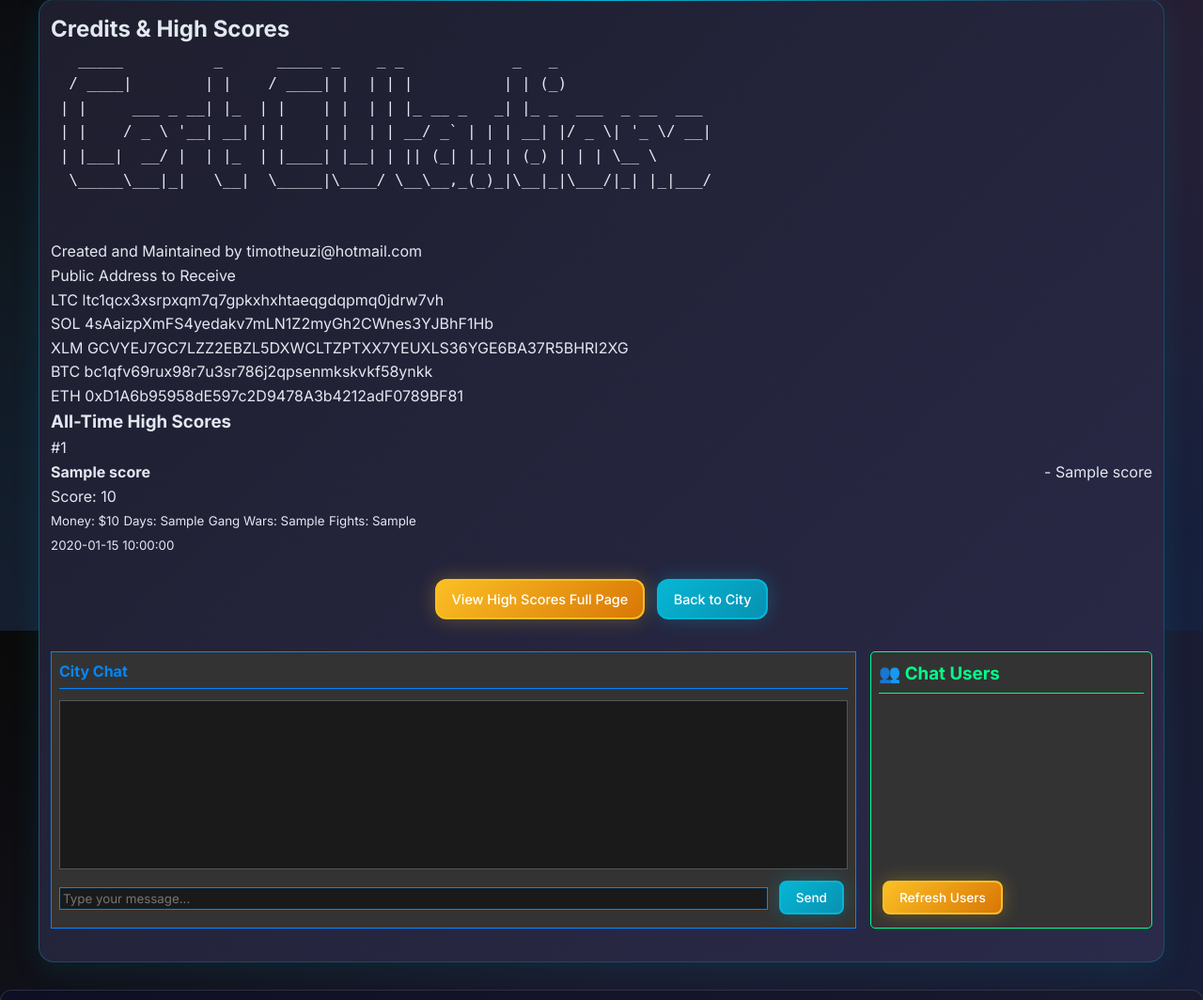
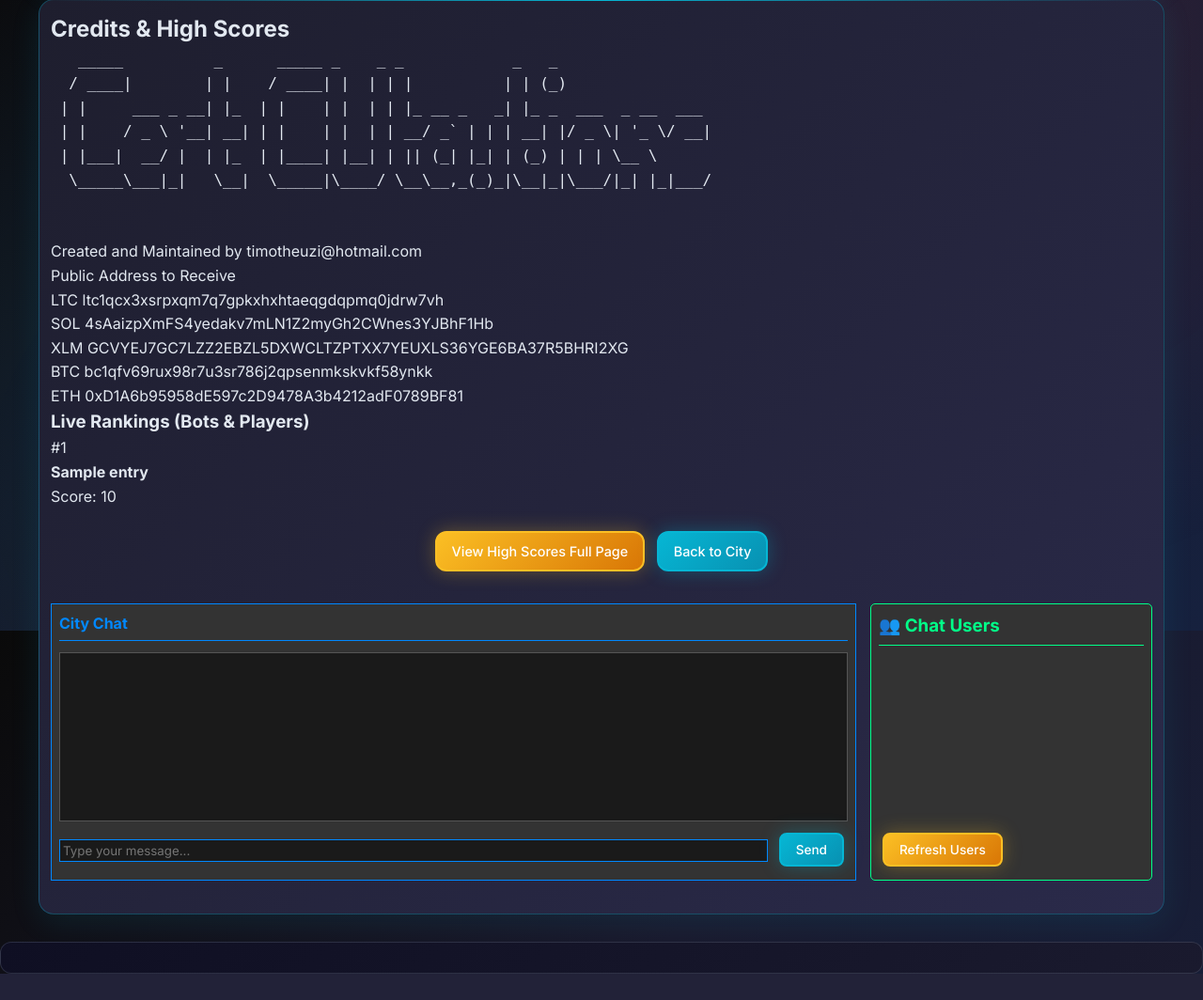
Before and after one commit to timotheuzi/gangwar, a Python web app: template src/templates/credits.html in a window 1280 px wide. Shown: the part 129-1193 px from the top of the page at 94% size. After the commit the page ends 1165 px from the top, so only its background shows below. Run offline with Jinja, Linux system fonts and the light colour scheme; the template is opened without the code that fills it: most values are stand-ins (such as "Sample title", 1, 10 or a date in 2020).

Commit message:
feat: add bot drug limits, live rankings, update default player location
- Implemented per-type (15 unit) and total (30 unit) drug carrying limits for bots to prevent unlimited hoarding, adjusted bot buy/sell logic to enforce these caps, and updated global trade alerts to only fire for deals of 5+ units to reduce chat spam.
- Added `top_list` (combined bot and player scores) to the app's global template context, replacing the static all-time high scores section on the credits page with a live rankings view showing real-time positions of all participants.
- Updated the default `current_location` value in player state from "crackhouse" to "city" to match the intended starting area.

```diff
--- a/model/player_state.json
+++ b/model/player_state.json
@@ -12,7 +12,7 @@
   "steps": 11,
   "max_steps": 7,
   "current_score": 151,
-  "current_location": "crackhouse",
+  "current_location": "city",
   "lives": 3,
   "damage": 0,
   "drugs": {
--- a/src/templates/credits.html
+++ b/src/templates/credits.html
@@ -30,36 +30,27 @@
             </div>
         </div>
 
-       <div class="high-scores-section">
-            <h3>All-Time High Scores</h3>
+        <div class="live-rankings-section">
+            <h3>Live Rankings (Bots & Players)</h3>
             <div class="high-scores-content">
-                {% if high_scores %}
+                {% if top_list %}
                     <div class="scores-list">
-                        {% for score in high_scores %}
+                        {% for entry in top_list %}
                         <div class="score-entry">
                             <div class="score-rank">#{{ loop.index }}</div>
                             <div class="score-details">
                                 <div class="player-info">
-                                    <strong>{{ score.player_name }}</strong> - {{ score.gang_name }}
+                                    <strong>{{ entry.name }}</strong>
                                 </div>
                                 <div class="score-breakdown">
-                                    <span class="total-score">Score: {{ "{:,}".format(score.score) }}</span>
-                                    <div class="score-components">
-                                        <small>Money: ${{ "{:,}".format(score.money_earned) }}</small>
-                                        <small>Days: {{ score.days_survived }}</small>
-                                        <small>Gang Wars: {{ score.gang_wars_won }}</small>
-                                        <small>Fights: {{ score.fights_won }}</small>
-                                    </div>
-                                </div>
-                                <div class="score-date">
-                                    <small>{{ score.date_achieved }}</small>
+                                    <span class="total-score">Score: {{ "{:,}".format(entry.score) }}</span>
                                 </div>
                             </div>
                         </div>
                         {% endfor %}
                     </div>
                 {% else %}
-                    <p>No high scores yet. Be the first to set a record!</p>
+                    <p>No rankings available yet.</p>
                 {% endif %}
             </div>
         </div>
```
Also changed, not shown: src/app.py (+40 -9 lines).
